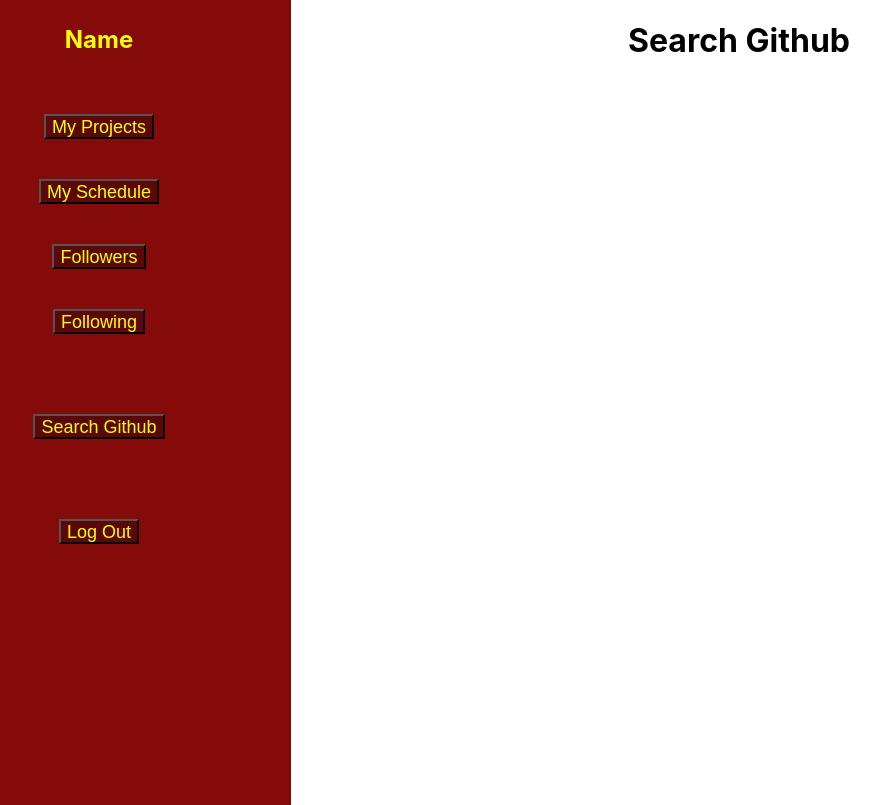
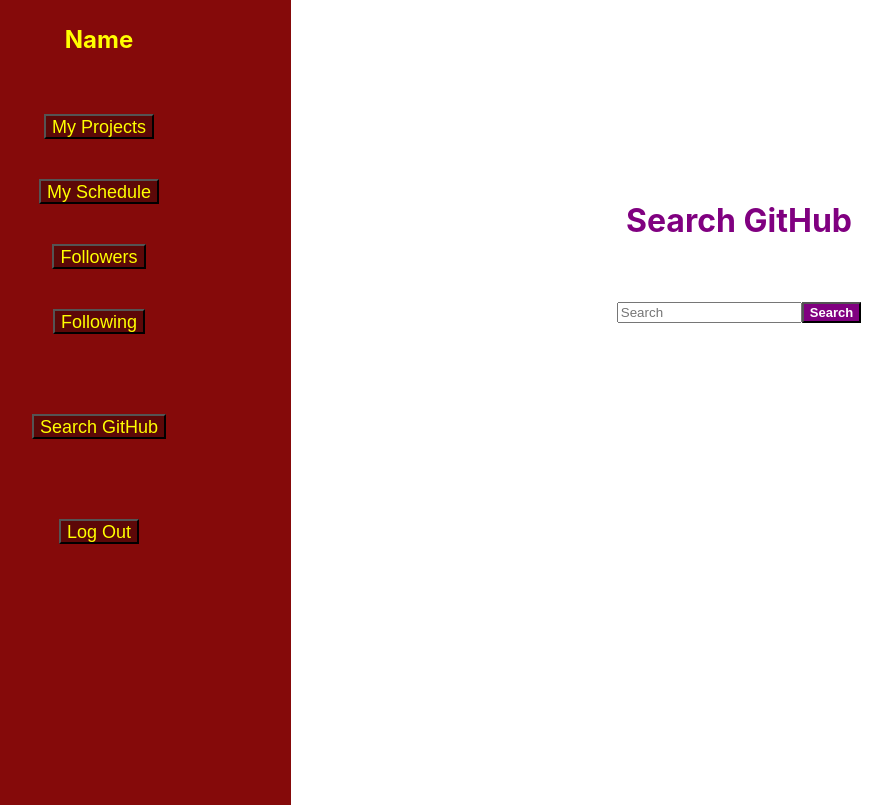
Before and after one commit to adamsl22/Project_Organizer_FrontEnd, a React (Create React App) app: page /search in a window 1280 px wide. Shown: the whole page, without its empty margins (93-985 px from the left). Built offline with nearby package versions, Linux system fonts and the light colour scheme.

Commit message:
todo and search forms

```diff
--- a/src/Components/LogInForm.js
+++ b/src/Components/LogInForm.js
@@ -45,6 +45,7 @@
                 Name: <input name='name' value={this.state.name} onChange={this.handleChange} placeholder='name'/>
                 Github username: <input name='username' value={this.state.username} onChange={this.handleChange} placeholder='username'/>
                 Github password: <input name='password' type='password' value={this.state.password} onChange={this.handleChange} placeholder='password'/>
+                <button type="submit">Submit</button>
             </form>
         )
     }
--- a/src/Components/Nav.js
+++ b/src/Components/Nav.js
@@ -10,7 +10,7 @@
         <button className='nav-button' onClick={props.handleNavClick}><div><Link to="/schedule" name="schedule">My Schedule</Link></div></button><br></br><br></br><br></br>
         <button className='nav-button' onClick={props.handleNavClick}><div><Link to="/followers" name="followers">Followers</Link></div></button><br></br><br></br><br></br>
         <button className='nav-button' onClick={props.handleNavClick}><div><Link to="/following" name="following">Following</Link></div></button><br></br><br></br><br></br><br></br><br></br>
-        <button className='nav-button' onClick={props.handleNavClick}><div><Link to="/search" name="search">Search Github</Link></div></button><br></br><br></br><br></br><br></br><br></br>
+        <button className='nav-button' onClick={props.handleNavClick}><div><Link to="/search" name="search">Search GitHub</Link></div></button><br></br><br></br><br></br><br></br><br></br>
         <button className='nav-button' onClick={props.logOut}>Log Out</button>
       </div>
     );
--- a/src/Components/Search.js
+++ b/src/Components/Search.js
@@ -1,9 +1,31 @@
 import React from 'react';
 
-function Search(props){
-    return(
-        <h1>Search Github</h1>
-    )
+class Search extends React.Component{
+    state = {
+        searchTerm: ''
+    }
+
+    handleChange = (e) => {
+        this.setState({[e.target.name]: e.target.value})
+    }
+
+    handleSubmit = (e) => {
+        e.preventDefault()
+        console.log('look for dis')
+        //send search to GH
+    }
+
+    render(){
+        return(
+            <div id='search-page'>
+                <h1>Search GitHub</h1><br></br><br></br>
+                <form onSubmit={this.handleSubmit}>
+                    <input name='searchTerm' value={this.state.searchTerm} onChange={this.handleChange} placeholder='Search'/>
+                    <button type="submit" id="search-button">Search</button>
+                </form>
+            </div>
+        )
+    }
 }
 
 export default Search;
--- a/src/Components/ToDoForm.js
+++ b/src/Components/ToDoForm.js
@@ -1,7 +1,6 @@
 import React from 'react';
 
 const TO_DO_URL = "localhost:3001/to_dos"
-const SCHED_URL = "localhost:3001/schedule_entries"
 
 class ToDoForm extends React.Component {
     state = {
@@ -12,29 +11,51 @@
         endtime: '',
     }
 
+    toggleScheduleEntry = () => {
+        this.setState(prevState => ({scheduling: !prevState.scheduling}))
+    }
+
     handleChange = (e) => {
         this.setState({[e.target.name]: e.target.value})
     }
 
     handleSubmit = (e) => {
         e.preventDefault()
+        const data = {
+            description: this.state.description,
+            completed: false,
+            project_id: this.props.project_id,
+            date: this.state.date,
+            starttime: this.state.starttime,
+            endtime: this.state.endtime
+        }
         fetch(TO_DO_URL,{
             method: 'POST',
             headers: {
                 'content-type': 'application/json',
                 accept: 'application/json'
             },
-            body: JSON.stringify({username: this.state.username, password: this.state.password, name: this.state.name})
+            body: JSON.stringify(data)
         })
         .then(resp => resp.json())
-        .then(user => this.props.setUser(user))
+        .then(
+            this.props.addToDo(data),
+            this.props.toggleForm()
+        )
     }
 
     render(){
         return(
             <form onSubmit={this.handleSubmit}>
-                Task: <input name='description' value={this.state.description} onChange={this.handleChange}/>
-                Github password: <input name='password' type='password' value={this.state.password} onChange={this.handleChange} placeholder='password'/>
+                Task: <textarea name='description' value={this.state.description} onChange={this.handleChange}/><br></br><br></br>
+                {this.state.scheduling ?
+                <div>
+                Date: <input name='date' value={this.state.date} onChange={this.handleChange}/><br></br>
+                Starting Time: <input name='starttime' value={this.state.starttime} onChange={this.handleChange}/><br></br>
+                Ending Time: <input name='endtime' value={this.state.endtime} onChange={this.handleChange}/>
+                </div>
+                : <button onClick={this.toggleScheduleEntry}>Schedule this task?</button>}<br></br><br></br>
+                <button type="submit">Submit</button>
             </form>
         )
     }
--- a/src/index.css
+++ b/src/index.css
@@ -71,3 +71,16 @@
   width: 150px;
   margin: 40px;
 }
+
+#search-page {
+  padding-top: 20%;
+  color: purple;
+}
+
+#search-button {
+  height: 21px;
+  font-size: 13px;
+  background-color: purple;
+  color: white;
+  font-weight: bold;
+}
```
